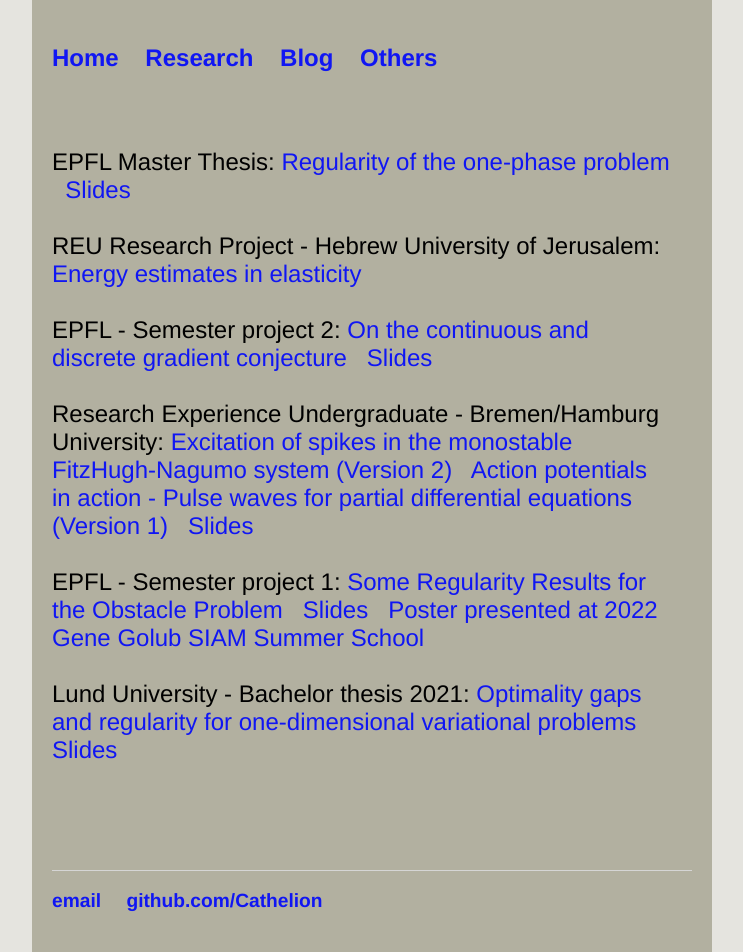
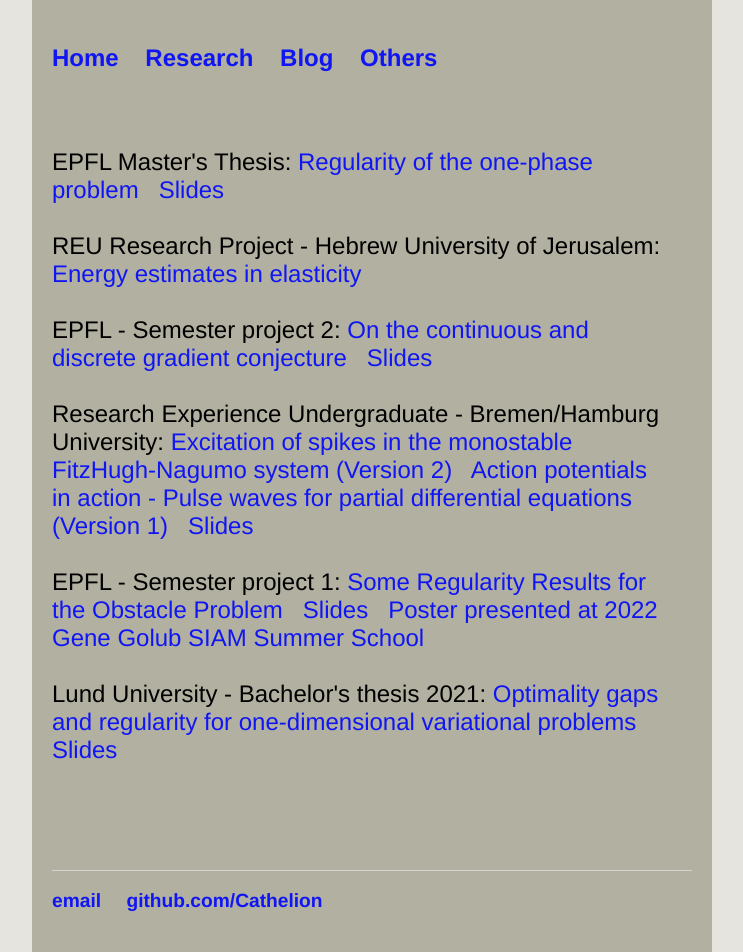
Before and after one commit to Cathelion/Cathelion.github.io, a Jekyll site: the page built from research/research.html, in a window 1280 px wide. Shown: the whole page, without its empty margins (268-1011 px from the left). Built offline with Jekyll 4.4.1, drawn with Linux system fonts in a browser that asks for light colours.

```diff
--- a/research/research.html
+++ b/research/research.html
@@ -5,7 +5,7 @@ title: Research
 		<br>
 <div class="container">
     		<div class="blurb">
-			EPFL Master Thesis:
+			EPFL Master's Thesis:
 			<a href="/research/Master_Thesis.pdf">Regularity of the one-phase problem</a> &nbsp;
 			<a href="/research/Master_Thesis-1.pdf">Slides</a>
 			<br> <br>
@@ -27,7 +27,7 @@ EPFL - Semester project 1:
 			<a href="/research/Obstacle_Project_Slides.pdf">Slides</a> &nbsp;
 			<a href="/research/Obstacle_Project_Poster.pdf">Poster presented at 2022 Gene Golub SIAM Summer School</a>
 	<br> <br>
-Lund University - Bachelor thesis 2021:
+Lund University - Bachelor's thesis 2021:
           <a href="/research/bthesis.pdf">Optimality gaps and regularity for one-dimensional variational problems</a> &nbsp;
 			<a href="/research/bthesis_Slides.pdf">Slides</a>
 		</div><!-- /.blurb -->
```
